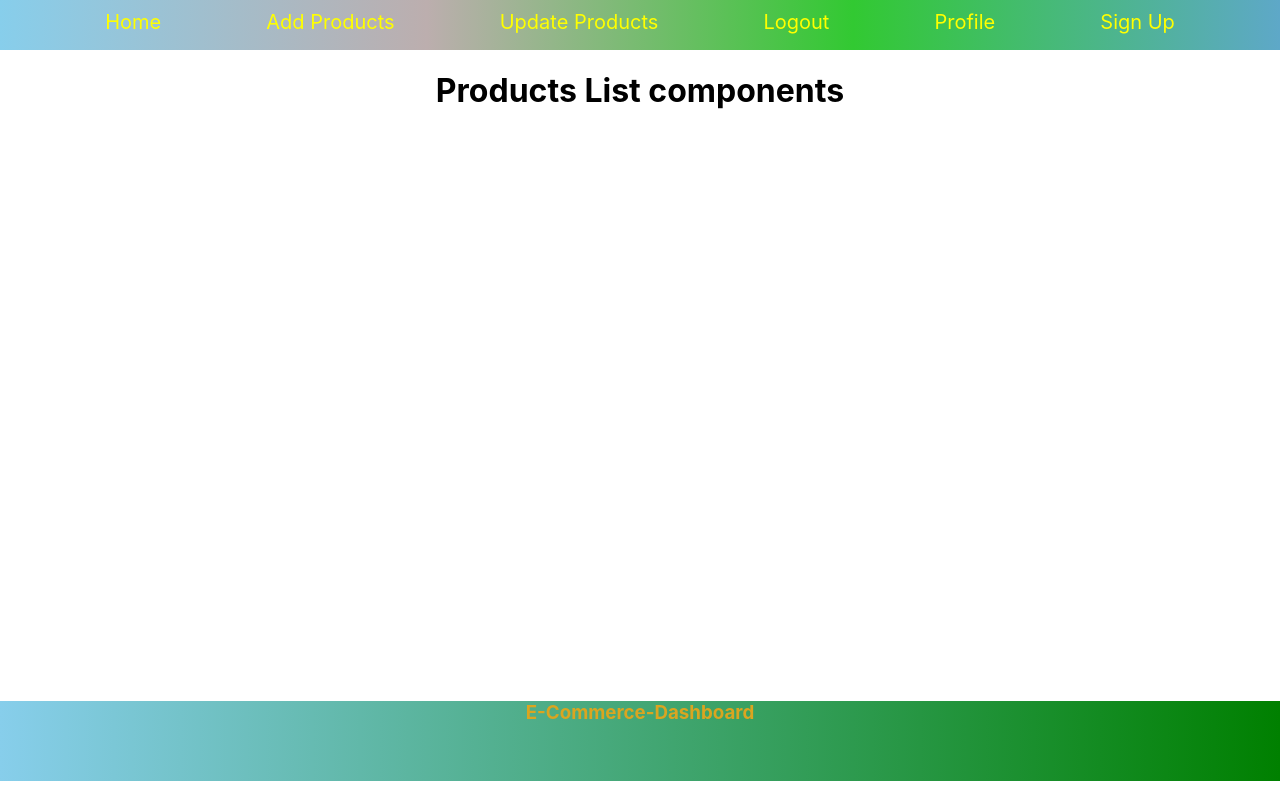
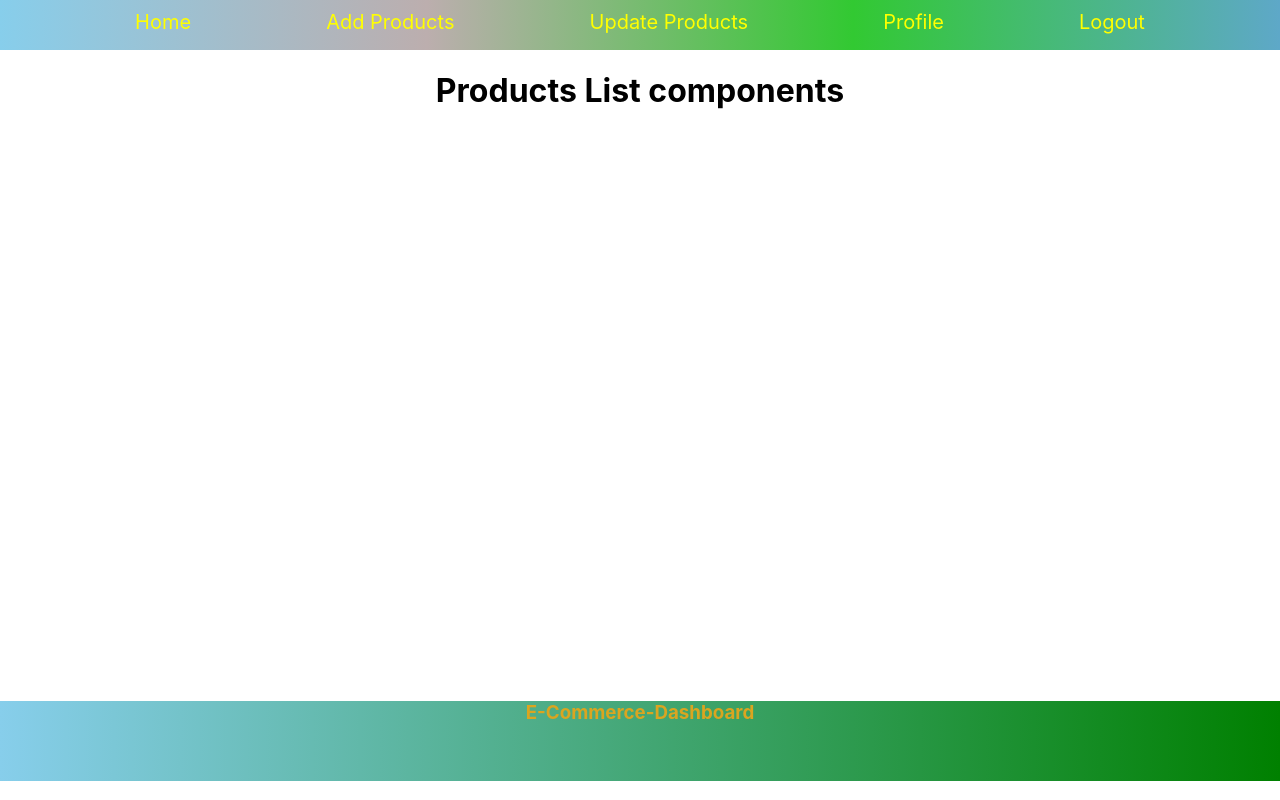
Before and after one commit to starydv7/frontend1, a React (Create React App) app: page / in a window 1280 px wide. Built offline with nearby package versions, Linux system fonts and the light colour scheme; sample sign-in values are in the browser's storage.

Commit message:
private routes

```diff
--- a/src/components/Navbar.jsx
+++ b/src/components/Navbar.jsx
@@ -1,7 +1,14 @@
 import React from "react";
 import { Link } from "react-router-dom";
 import styles from "./nav.module.css";
+import { useNavigate } from "react-router-dom";
 const Navbar = () => {
+  const auth = localStorage.getItem("user");
+  const navigate = useNavigate();
+  const logout = () => {
+    localStorage.clear();
+    navigate("/signup");
+  }
     return (
       <div className={styles.grid}>
         <Link to="/" className={styles.link}>
@@ -14,15 +21,21 @@ const Navbar = () => {
         <Link to="/update" className={styles.link}>
           Update Products
         </Link>
-        <Link to="/logout" className={styles.link}>
+        {/* <Link to="/logout" className={styles.link}>
           Logout
-        </Link>
+        </Link> */}
         <Link to="/profile" className={styles.link}>
           Profile
         </Link>
-        <Link to="/signup" className={styles.link}>
-          Sign Up
-        </Link>
+        {auth ? (
+          <Link onClick={logout} to="/signup" className={styles.link}>
+            Logout
+          </Link>
+        ) : (
+          <Link to="/signup" className={styles.link}>
+            Sign Up
+          </Link>
+        )}
       </div>
     );
 }
```
